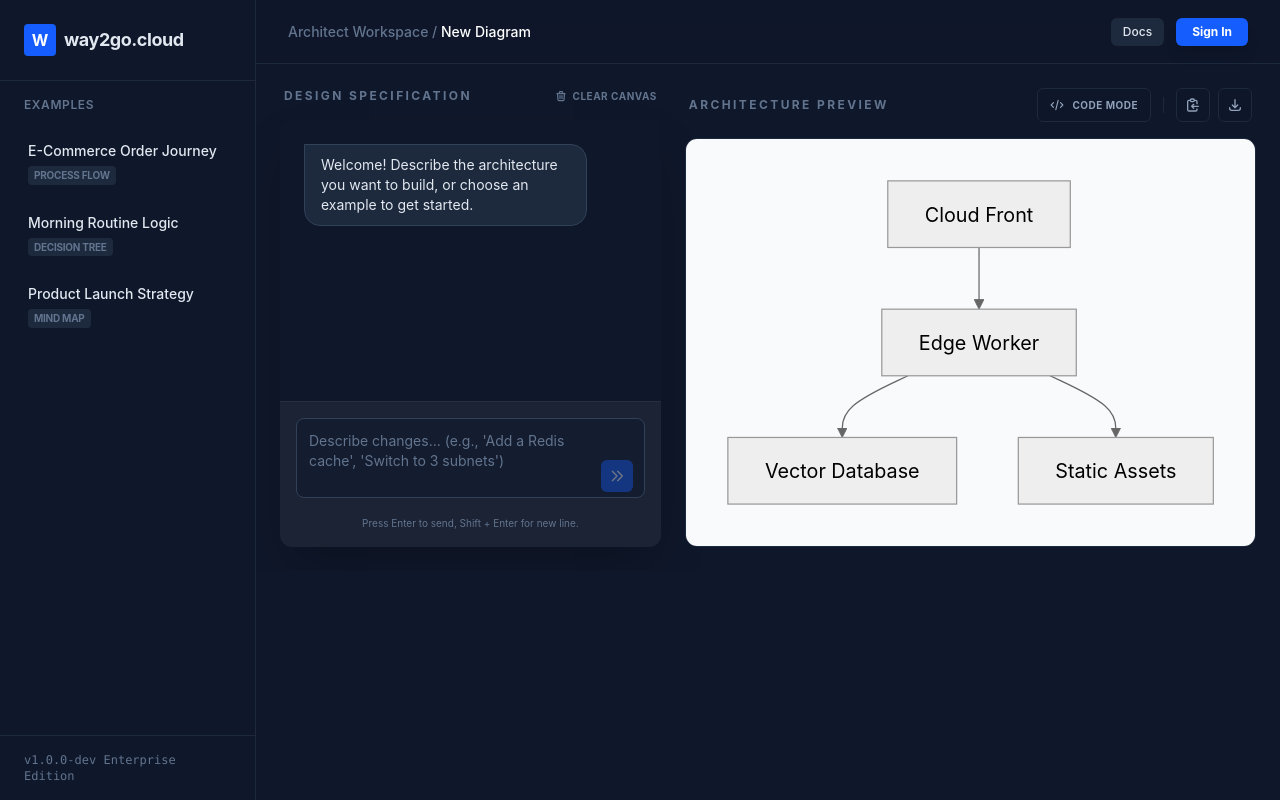
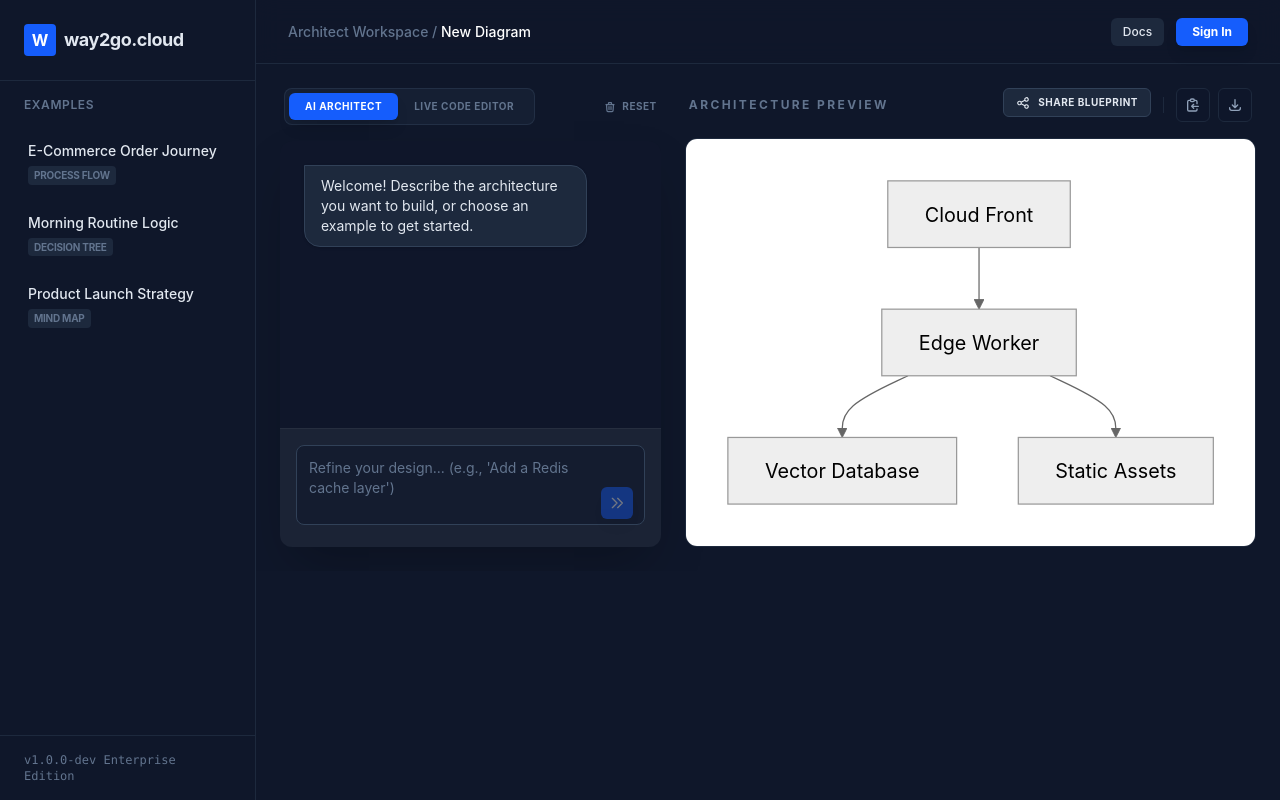
Before and after one commit to bantu-the-bot/way2go.cloud, a React (Vite) app: page / in a window 1280 px wide. Built offline with nearby package versions, Linux system fonts and the light colour scheme.

Commit message:
feat: implement advanced Split View with tabbed sidebar and URL sharing

```diff
--- a/src/App.tsx
+++ b/src/App.tsx
@@ -40,23 +40,56 @@ const Mermaid = ({ chart, onError }: { chart: string; onError?: (error: string |
   return <div ref={ref} className="flex justify-center w-full h-full" />
 }
 
+// URL compression utilities
+const encodeBlueprint = (code: string) => {
+  try {
+    return btoa(encodeURIComponent(code));
+  } catch {
+    return '';
+  }
+};
+
+const decodeBlueprint = (blueprint: string) => {
+  try {
+    return decodeURIComponent(atob(blueprint));
+  } catch {
+    return '';
+  }
+};
+
+const INITIAL_CHART = 'graph TD\n    A[Cloud Front] --> B[Edge Worker]\n    B --> C[Vector Database]\n    B --> D[Static Assets]';
+
 function App() {
   const [input, setInput] = useState('')
-  const [chart, setChart] = useState('graph TD\n    A[Cloud Front] --> B[Edge Worker]\n    B --> C[Vector Database]\n    B --> D[Static Assets]')
+  const [chart, setChart] = useState(() => {
+    if (typeof window !== 'undefined') {
+      const params = new URLSearchParams(window.location.search);
+      const blueprint = params.get('blueprint');
+      if (blueprint) {
+        return decodeBlueprint(blueprint) || INITIAL_CHART;
+      }
+    }
+    return INITIAL_CHART;
+  })
   const [renderedChart, setRenderedChart] = useState(chart)
   const [isLoading, setIsLoading] = useState(false)
-  const [messages, setMessages] = useState<{ role: 'user' | 'assistant'; content: string }[]>([
-    { role: 'assistant', content: 'Welcome! Describe the architecture you want to build, or choose an example to get started.' }
-  ])
-  const [isSplitView, setIsSplitView] = useState(false)
+  const [activeTab, setActiveTab] = useState<'ai' | 'editor'>('ai')
+  const [showShareTooltip, setShowShareTooltip] = useState(false)
   const [renderError, setRenderError] = useState<string | null>(null)
+  const [messages, setMessages] = useState<{ role: 'user' | 'assistant'; content: string }[]>(() => {
+    if (typeof window !== 'undefined' && new URLSearchParams(window.location.search).has('blueprint')) {
+      return [{ role: 'assistant', content: 'Successfully loaded diagram from shared link.' }];
+    }
+    return [{ role: 'assistant', content: 'Welcome! Describe the architecture you want to build, or choose an example to get started.' }];
+  })
+
   const scrollRef = useRef<HTMLDivElement>(null)
 
   // Debounce manual or AI edits to the rendered chart
   useEffect(() => {
     const timer = setTimeout(() => {
       setRenderedChart(chart)
-    }, 450)
+    }, 300) // 300ms as requested
     return () => clearTimeout(timer)
   }, [chart])
 
@@ -90,6 +123,14 @@ function App() {
     }
   ])
 
+  const shareBlueprint = useCallback(() => {
+    const blueprint = encodeBlueprint(chart);
+    const url = `${window.location.origin}${window.location.pathname}?blueprint=${blueprint}`;
+    navigator.clipboard.writeText(url);
+    setShowShareTooltip(true);
+    setTimeout(() => setShowShareTooltip(false), 2000);
+  }, [chart]);
+
   const loadExample = (example: typeof examples[0]) => {
     setInput('')
     setChart(example.chartState)
@@ -97,6 +138,7 @@ function App() {
       { role: 'assistant', content: `Loaded example: **${example.title}**` },
       { role: 'user', content: example.inputText }
     ])
+    setActiveTab('ai')
   }
 
   const handleGenerate = async () => {
@@ -145,6 +187,7 @@ function App() {
         { role: 'assistant', content: 'Workspace cleared. Describe your new architecture to begin.' }
       ])
       setInput('')
+      setActiveTab('ai')
     }
   }, [])
 
@@ -221,23 +264,47 @@ function App() {
         </header>
 
         <div className="flex-1 flex flex-col lg:flex-row p-4 md:p-6 gap-6 overflow-y-auto lg:overflow-hidden">
-          {/* Editor Area */}
+          {/* Control Panel (Tabbed Sidebar) */}
           <section className="flex-1 flex flex-col gap-3 md:gap-4 flex-shrink-0 lg:flex-shrink">
             <div className="flex items-center justify-between px-1">
-              <h3 className="text-[10px] md:text-xs font-bold uppercase tracking-[0.2em] text-slate-500">Design Specification</h3>
+              <div className="flex bg-slate-800/50 p-1 rounded-lg border border-slate-700/50">
+                <button
+                  onClick={() => setActiveTab('ai')}
+                  className={`px-4 py-1.5 rounded-md text-[10px] font-bold uppercase tracking-wider transition-all ${
+                    activeTab === 'ai'
+                      ? 'bg-blue-600 text-white shadow-lg'
+                      : 'text-slate-500 hover:text-slate-300'
+                  }`}
+                >
+                  AI Architect
+                </button>
+                <button
+                  onClick={() => setActiveTab('editor')}
+                  className={`px-4 py-1.5 rounded-md text-[10px] font-bold uppercase tracking-wider transition-all ${
+                    activeTab === 'editor'
+                      ? 'bg-blue-600 text-white shadow-lg'
+                      : 'text-slate-500 hover:text-slate-300'
+                  }`}
+                >
+                  Live Code Editor
+                </button>
+              </div>
               <button
                 onClick={resetWorkspace}
                 className="text-[10px] font-bold text-slate-500 hover:text-slate-300 uppercase tracking-wider flex items-center gap-1.5 transition-colors group"
               >
                 <svg className="w-3 h-3 group-hover:rotate-[-45deg] transition-transform" fill="none" stroke="currentColor" viewBox="0 0 24 24"><path strokeLinecap="round" strokeLinejoin="round" strokeWidth="2.5" d="M19 7l-.867 12.142A2 2 0 0116.138 21H7.862a2 2 0 01-1.995-1.858L5 7m5 4v6m4-6v6m1-10V4a1 1 0 00-1-1h-4a1 1 0 00-1 1v3M4 7h16" /></svg>
-                Clear Canvas
+                Reset
               </button>
             </div>
+
             <div className="flex-1 lg:h-full glass rounded-xl overflow-hidden flex flex-col shadow-2xl min-h-[400px]">
+              {activeTab === 'ai' ? (
+                <>
                   {/* Message History */}
                   <div
                     ref={scrollRef}
-                className="flex-1 overflow-y-auto p-4 md:p-6 space-y-4 scroll-smooth"
+                    className="flex-1 overflow-y-auto p-4 md:p-6 space-y-4 scroll-smooth bg-slate-900/20"
                   >
                     {messages.map((msg, idx) => (
                       <div
@@ -246,8 +313,8 @@ function App() {
                       >
                         <div className={`max-w-[85%] rounded-2xl px-4 py-2.5 text-sm ${
                           msg.role === 'user'
-                        ? 'bg-blue-600 text-white rounded-tr-none'
-                        : 'bg-slate-800 text-slate-200 rounded-tl-none border border-slate-700'
+                            ? 'bg-blue-600 text-white rounded-tr-none shadow-md'
+                            : 'bg-slate-800 text-slate-200 rounded-tl-none border border-slate-700 shadow-sm'
                         }`}>
                           {msg.content}
                         </div>
@@ -269,7 +336,7 @@ function App() {
                     <div className="relative">
                       <textarea
                         className="w-full bg-slate-900/50 border border-slate-700 rounded-lg p-3 pr-12 text-slate-200 placeholder-slate-500 text-sm focus:outline-none focus:border-blue-500/50 resize-none min-h-[80px]"
-                    placeholder="Describe changes... (e.g., 'Add a Redis cache', 'Switch to 3 subnets')"
+                        placeholder="Refine your design... (e.g., 'Add a Redis cache layer')"
                         value={input}
                         onChange={(e) => setInput(e.target.value)}
                         onKeyDown={(e) => {
@@ -282,37 +349,55 @@ function App() {
                       <button
                         onClick={handleGenerate}
                         disabled={isLoading || !input.trim()}
-                    className="absolute bottom-3 right-3 p-2 bg-blue-600 hover:bg-blue-500 disabled:opacity-40 disabled:cursor-not-allowed text-white rounded-md transition-all active:scale-95"
+                        className="absolute bottom-3 right-3 p-2 bg-blue-600 hover:bg-blue-500 disabled:opacity-40 disabled:cursor-not-allowed text-white rounded-md transition-all active:scale-95 shadow-lg"
                       >
                         <svg className="w-4 h-4" fill="none" stroke="currentColor" viewBox="0 0 24 24">
                           <path strokeLinecap="round" strokeLinejoin="round" strokeWidth="2" d="M13 5l7 7-7 7M5 5l7 7-7 7" />
                         </svg>
                       </button>
                     </div>
-                <p className="text-[10px] text-slate-500 px-1 text-center">
-                  Press Enter to send, Shift + Enter for new line.
-                </p>
                   </div>
+                </>
+              ) : (
+                <div className="flex-1 flex flex-col bg-slate-950/30">
+                  <textarea
+                    className="flex-1 w-full bg-transparent p-4 md:p-6 text-blue-400/90 font-mono text-sm focus:outline-none resize-none selection:bg-blue-500/20"
+                    spellCheck="false"
+                    value={chart}
+                    onChange={(e) => setChart(e.target.value)}
+                    placeholder="Enter Mermaid code manually..."
+                  />
+                  <div className="p-3 bg-slate-900/50 border-t border-slate-800/50 flex justify-between items-center px-4">
+                    <span className="text-[10px] text-slate-500 uppercase font-bold tracking-widest">Manual Studio Mode</span>
+                    {renderError && (
+                      <span className="text-[10px] text-red-400 font-bold animate-pulse">Syntax Error Detected</span>
+                    )}
+                  </div>
+                </div>
+              )}
             </div>
           </section>
 
           {/* Preview Area */}
-          <section className={`flex flex-col gap-3 md:gap-4 min-h-[400px] lg:h-full ${isSplitView ? 'flex-[3]' : 'flex-[1.5]'}`}>
+          <section className="flex-[1.5] flex flex-col gap-3 md:gap-4 min-h-[400px] lg:h-full">
             <div className="flex items-center justify-between px-1">
               <h3 className="text-[10px] md:text-xs font-bold uppercase tracking-[0.2em] text-slate-500">Architecture Preview</h3>
               <div className="flex gap-1 md:gap-2">
+                <div className="relative">
                   <button
-                  onClick={() => setIsSplitView(!isSplitView)}
-                  className={`flex items-center gap-2 px-3 py-1.5 rounded-md text-[10px] font-bold uppercase tracking-wider transition-all border ${
-                    isSplitView
-                      ? 'bg-blue-600/20 border-blue-500/50 text-blue-400'
-                      : 'bg-slate-900/50 border-slate-800 text-slate-400 hover:text-white'
-                  }`}
-                  title="Toggle Split View / Code Editor"
+                    onClick={shareBlueprint}
+                    className="flex items-center gap-2 px-3 py-1.5 bg-slate-800 hover:bg-slate-700 text-slate-200 text-[10px] font-bold uppercase tracking-wider rounded-md border border-slate-700 transition-all active:scale-95"
+                    title="Share Diagram Link"
                   >
-                  <svg className="w-3.5 h-3.5" fill="none" stroke="currentColor" viewBox="0 0 24 24"><path strokeLinecap="round" strokeLinejoin="round" strokeWidth="2" d="M10 20l4-16m4 4l4 4-4 4M6 16l-4-4 4-4" /></svg>
-                  {isSplitView ? 'Close Editor' : 'Code Mode'}
+                    <svg className="w-3.5 h-3.5" fill="none" stroke="currentColor" viewBox="0 0 24 24"><path strokeLinecap="round" strokeLinejoin="round" strokeWidth="2" d="M8.684 13.342C8.886 12.938 9 12.482 9 12c0-.482-.114-.938-.316-1.342m0 2.684a3 3 0 110-2.684m0 2.684l6.632 3.316m-6.632-6l6.632-3.316m0 0a3 3 0 105.367-2.684 3 3 0 00-5.367 2.684zm0 9.316a3 3 0 105.368 2.684 3 3 0 00-5.368-2.684z" /></svg>
+                    Share Blueprint
                   </button>
+                  {showShareTooltip && (
+                    <div className="absolute -top-10 left-1/2 -translate-x-1/2 bg-blue-600 text-white text-[10px] font-bold px-2 py-1 rounded shadow-lg animate-in fade-in zoom-in duration-200 whitespace-nowrap z-50">
+                      Link Copied!
+                    </div>
+                  )}
+                </div>
                 <div className="w-[1px] h-4 bg-slate-800 self-center mx-1" />
                 <button
                   onClick={copyToClipboard}
@@ -331,28 +416,26 @@ function App() {
               </div>
             </div>
 
-            <div className={`flex-1 flex overflow-hidden rounded-xl border border-slate-800 bg-[#0f172a] shadow-inner ${isSplitView ? 'flex-row' : 'flex-col'}`}>
-              {isSplitView && (
-                <div className="flex-1 border-r border-slate-800 flex flex-col relative group">
-                  <div className="absolute top-3 right-3 opacity-0 group-hover:opacity-100 transition-opacity z-10 pointer-events-none">
-                    <span className="text-[10px] font-bold text-slate-600 bg-slate-900/80 px-2 py-1 rounded border border-slate-800 uppercase tracking-tighter">Live Editor</span>
+            <div className="flex-1 flex flex-col overflow-hidden rounded-xl border border-slate-800 bg-[#0f172a] shadow-inner relative">
+              {renderError && (
+                <div className="absolute top-0 left-0 right-0 z-20 bg-red-950/80 backdrop-blur-md border-b border-red-500/30 p-3 flex items-center gap-3 animate-in slide-in-from-top-4 duration-300">
+                  <div className="w-8 h-8 rounded-full bg-red-500/20 flex items-center justify-center shrink-0">
+                    <svg className="w-4 h-4 text-red-500" fill="none" stroke="currentColor" viewBox="0 0 24 24"><path strokeLinecap="round" strokeLinejoin="round" strokeWidth="2.5" d="M12 9v2m0 4h.01m-6.938 4h13.856c1.54 0 2.502-1.667 1.732-3L13.732 4c-.77-1.333-2.694-1.333-3.464 0L3.34 16c-.77 1.333.192 3 1.732 3z" /></svg>
                   </div>
-                  <textarea
-                    className={`flex-1 w-full bg-slate-950/50 p-4 md:p-6 font-mono text-sm focus:outline-none resize-none selection:bg-blue-500/20 ${renderError ? 'text-red-400/90' : 'text-blue-400/90'}`}
-                    spellCheck="false"
-                    value={chart}
-                    onChange={(e) => setChart(e.target.value)}
-                    placeholder="Enter Mermaid code..."
-                  />
-                  {renderError && (
-                    <div className="absolute bottom-0 left-0 right-0 bg-red-950/90 border-t border-red-500/50 p-3 flex items-center gap-2 backdrop-blur-sm transition-all animate-in slide-in-from-bottom-2">
-                      <svg className="w-4 h-4 text-red-500 shrink-0" fill="none" stroke="currentColor" viewBox="0 0 24 24"><path strokeLinecap="round" strokeLinejoin="round" strokeWidth="2" d="M12 8v4m0 4h.01M21 12a9 9 0 11-18 0 9 9 0 0118 0z" /></svg>
-                      <span className="text-[11px] font-medium text-red-200 uppercase tracking-tight">{renderError}</span>
+                  <div className="flex-1">
+                    <div className="text-[10px] font-bold text-red-400 uppercase tracking-widest mb-0.5">Syntax Error Detected</div>
+                    <div className="text-xs text-red-200/70 font-medium truncate">{renderError}</div>
+                  </div>
+                  <button
+                    onClick={() => setRenderError(null)}
+                    className="p-1.5 hover:bg-white/5 rounded transition-colors text-red-400"
+                  >
+                    <svg className="w-4 h-4" fill="none" stroke="currentColor" viewBox="0 0 24 24"><path strokeLinecap="round" strokeLinejoin="round" strokeWidth="2" d="M6 18L18 6M6 6l12 12" /></svg>
+                  </button>
                 </div>
               )}
-                </div>
-              )}
-              <div className={`flex-[1.2] bg-[#f8fafc] overflow-auto flex items-start justify-center p-4 md:p-8 mermaid-container relative ${isSplitView ? 'bg-white' : ''}`}>
+
+              <div className="flex-1 bg-white overflow-auto flex items-start justify-center p-4 md:p-8 mermaid-container relative">
                 <Mermaid chart={renderedChart} onError={setRenderError} />
               </div>
             </div>
```
Lines whose indentation alone changed are shown as unchanged.
